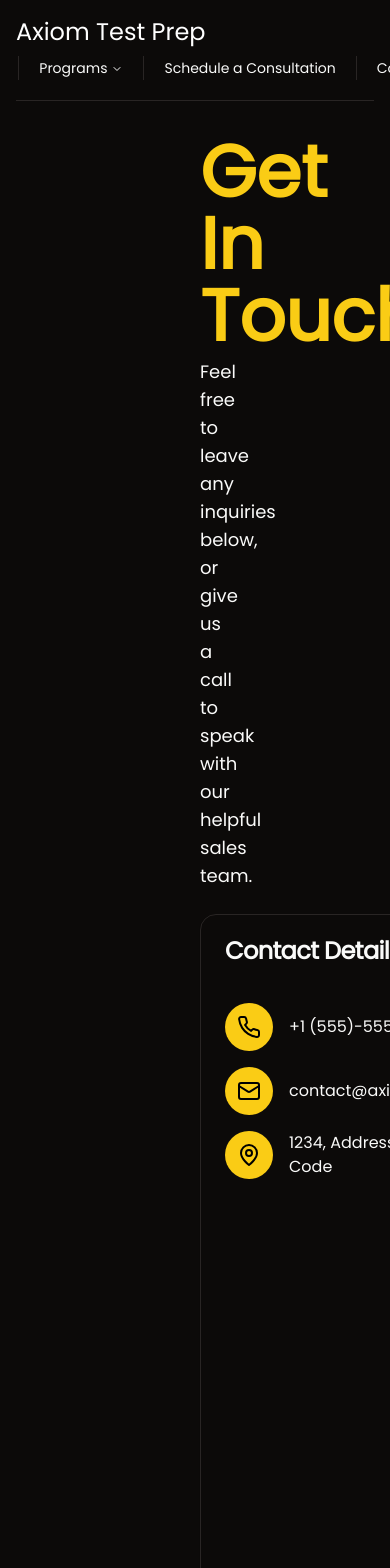
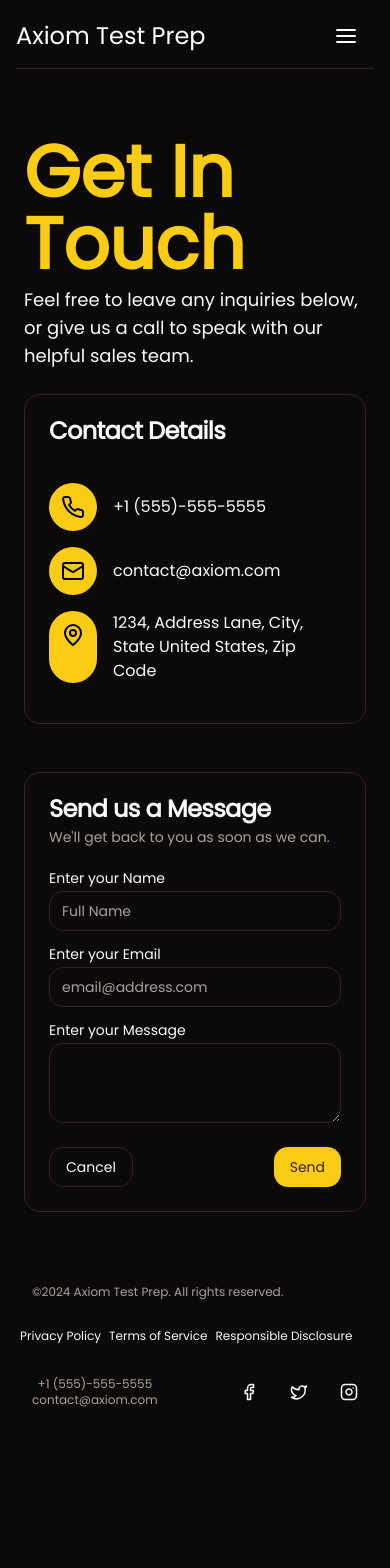
Before and after one commit to aaronzygala/tutoring_site, a Next.js app: page /contact-us in a window 390 px wide. Shown: the top 1568 px of the page. After the commit the page ends 1436 px from the top, so only its background shows below. Built offline with nearby package versions, Linux system fonts and the light colour scheme.

Commit message:
Updated Mobile UI, fixed navbar

```diff
--- a/src/app/about-us/page.tsx
+++ b/src/app/about-us/page.tsx
@@ -17,7 +17,7 @@ export default function ContactUs() {
     <main className="overflow-clip">
         <div className="min-h-screen">
 
-        <div className="flex flex-col items-left z-10 px-44 pt-4">
+        <div className="flex flex-col items-left z-10 lg:px-44 pt-4">
           <div className="mt-24">
             <Card className="border-none bg-transparent shadow-none">
               <div className="flex flex-col items-left">
@@ -27,7 +27,7 @@ export default function ContactUs() {
                   </div>
                   <span className="text-lg text-foreground">We are a small team of dedicated math-enthusiasts.</span>
                 </CardHeader>
-              <CardContent className="flex flex-row gap-12 w-full mt-6 justify-evenly">
+              <CardContent className="flex flex-col lg:flex-row gap-12 w-full mt-6 justify-evenly">
                   <InstructorCard
                     imageSrc={tempImage}
                     imageAlt={"A headshot of the instructor"}
--- a/src/app/contact-us/page.tsx
+++ b/src/app/contact-us/page.tsx
@@ -18,7 +18,7 @@ export default function ContactUs() {
     <main className="overflow-clip">
         <div className="min-h-screen">
 
-        <div className="flex flex-col items-left z-10 px-44 pt-4">
+        <div className="flex flex-col items-left z-10 lg:px-44 pt-4">
           <div className="mt-24">
             <Card className="border-none bg-transparent shadow-none">
               <div className="flex flex-col items-left">
@@ -28,8 +28,8 @@ export default function ContactUs() {
                   </div>
                   <span className="text-lg text-foreground">Feel free to leave any inquiries below, or give us a call to speak with our helpful sales team.</span>
                 </CardHeader>
-              <CardContent className="flex flex-row gap-12">
-                    <Card className="w-[900px]">
+              <CardContent className="flex flex-col lg:flex-row gap-12">
+                    <Card className="lg:w-[900px]">
                       <CardHeader >
                         <CardTitle>
                           Contact Details
--- a/src/app/layout.tsx
+++ b/src/app/layout.tsx
@@ -1,3 +1,4 @@
+"use client"
 import "@/app/globals.css"
 import { Poppins as FontSans } from "next/font/google"
 import { cn } from "@/lib/utils"
@@ -6,7 +7,7 @@ import Home from './page'
 import { ThemeProvider } from "@/components/theme-provider"
 import { Toaster } from "@/components/ui/toaster"
 import AOSProvider from "@/components/aos-provider"
-import React from "react"
+import React, { useState, useEffect } from "react";
 import { DesktopNavbar } from "@/components/navigation/desktop-nav"
 import { MobileNavbar } from "@/components/navigation/mobile-nav"
 import { Footer } from "@/components/landing-page-sections/footer"
@@ -18,6 +19,19 @@ const fontSans = FontSans({
 })
 
 export default function RootLayout({children } :{ children:React.ReactNode}) {
+  const [isMobile, setIsMobile] = useState(false);
+
+  useEffect(() => {
+    const handleResize = () => {
+      setIsMobile(window.innerWidth < 640);
+    };
+
+    handleResize();
+    window.addEventListener("resize", handleResize);
+
+    return () => window.removeEventListener("resize", handleResize);
+  }, []);
+
   return (
     <html lang="en" suppressHydrationWarning>
       <AOSProvider>
@@ -33,10 +47,8 @@ export default function RootLayout({children } :{ children:React.ReactNode}) {
               enableSystem
               disableTransitionOnChange
             >
-            <DesktopNavbar/>
-            {/* <span className="md:hidden">
-              <MobileNavbar/>
-            </span> */}
+
+            {isMobile ? <MobileNavbar/> : <DesktopNavbar/>}
             {children}
             <Footer/>
 
--- a/src/components/landing-page-sections/company-incentives.tsx
+++ b/src/components/landing-page-sections/company-incentives.tsx
@@ -99,7 +99,7 @@ function CardTest({title, description, imageAltDescription, imageSrc}: {title:st
               {title}
 
           </CardTitle>
-          <CardDescription className="text-background text-center w-96 justify-center ml-auto mr-auto">
+          <CardDescription className="text-background text-center w-[80%] justify-center ml-auto mr-auto">
             {description}
           </CardDescription>
         </CardHeader>
--- a/src/components/landing-page-sections/footer.tsx
+++ b/src/components/landing-page-sections/footer.tsx
@@ -11,13 +11,13 @@ export function Footer() {
         <div className="text-xs text-muted-foreground ml-4 lg:mt-auto lg:mb-auto">
             &copy;2024 Axiom Test Prep. All rights reserved.
         </div>
-        <div>
-            <Button className="hover:bg-transparent hover:text-muted-foreground" variant="ghost">Privacy Policy</Button>
-            <Button className="hover:bg-transparent hover:text-muted-foreground" variant="ghost">Terms of Service</Button>
-            <Button className="hover:bg-transparent hover:text-muted-foreground" variant="ghost">Responsible Disclosure</Button>
+        <div className="flex">
+            <Button className="p-1 hover:bg-transparent hover:text-muted-foreground text-xs lg:text-sm" variant="ghost">Privacy Policy</Button>
+            <Button className="p-1 hover:bg-transparent hover:text-muted-foreground text-xs lg:text-sm" variant="ghost">Terms of Service</Button>
+            <Button className="p-1 hover:bg-transparent hover:text-muted-foreground text-xs lg:text-sm" variant="ghost">Responsible Disclosure</Button>
         </div>
-        <div className="pl-4 lg:ml-auto flex flex-row">
-          <div className="flex gap-6 mt-auto mb-auto mr-12 text-center text-xs text-muted-foreground">
+        <div className="pl-4 lg:ml-auto flex flex-row justify-between">
+          <div className="flex flex-col lg:gap-6 mt-auto mb-auto lg:mr-12 text-center text-xs text-muted-foreground">
             <div className="">
                 +1 (555)-555-5555
             </div>
--- a/src/components/navigation/desktop-nav.tsx
+++ b/src/components/navigation/desktop-nav.tsx
@@ -15,8 +15,10 @@ import {
 import {
     Separator
 } from "@/components/ui/separator"
+import { usePathname } from 'next/navigation'
 
 export function DesktopNavbar() {
+  const currentPath = usePathname();
   return (
     <div className="fixed top-0 px-4 lg:px-44 pt-4 bg-background z-50 w-full">
       <div className="max-w-8xl pb-3 items-center justify-between text-sm lg:flex">
@@ -30,7 +32,7 @@ export function DesktopNavbar() {
           <NavigationMenuList>
             <NavigationMenuItem>
                 <Link href="/about-us" legacyBehavior passHref>
-                    <NavigationMenuLink className={navigationMenuTriggerStyle()}>
+                    <NavigationMenuLink className={cn(currentPath === "/about-us" ? "bg-accent mr-auto" : "bg-transparent mr-auto", navigationMenuTriggerStyle())}>
                         About Us
                     </NavigationMenuLink>
                 </Link>
@@ -50,7 +52,7 @@ export function DesktopNavbar() {
             <Separator orientation="vertical" className="h-6 bg-accent"/>
             <NavigationMenuItem>
                 <Link href="/scheduling" legacyBehavior passHref>
-                    <NavigationMenuLink className={navigationMenuTriggerStyle()}>
+                    <NavigationMenuLink className={cn(currentPath === "/scheduling" ? "bg-accent mr-auto" : "bg-transparent mr-auto", navigationMenuTriggerStyle())}>
                       Schedule a Consultation
                     </NavigationMenuLink>
                 </Link>
@@ -58,7 +60,7 @@ export function DesktopNavbar() {
             <Separator orientation="vertical" className="h-6 bg-accent"/>
             <NavigationMenuItem>
                 <Link href="/contact-us" legacyBehavior>
-                    <NavigationMenuLink className={navigationMenuTriggerStyle()}>
+                    <NavigationMenuLink className={cn(currentPath === "/contact-us" ? "bg-accent mr-auto" : "bg-transparent mr-auto", navigationMenuTriggerStyle())}>
                       Contact Us
                     </NavigationMenuLink>
                 </Link>
--- a/src/components/navigation/mobile-nav.tsx
+++ b/src/components/navigation/mobile-nav.tsx
@@ -28,46 +28,60 @@ import { Label } from "@/components/ui/label"
 import {
     Separator
 } from "@/components/ui/separator"
+import { Icons } from "@/components/icons"
+import { usePathname } from 'next/navigation'
 
 export function MobileNavbar() {
+  const currentPath = usePathname();
+
   return (
     <div className="fixed top-0 px-4 lg:px-44 pt-4 bg-background z-50 min-w-full">
-      <div className="lg:max-w-8xl pb-3 items-center justify-between text-sm lg:flex">
+      <div className="pb-3 items-center  text-sm flex lg:flex-row">
         <Link
-          className="text-white flex place-items-center text-2xl lg:pointer-events-auto lg:p-0"
+          className="text-white place-items-center text-2xl lg:pointer-events-auto lg:p-0"
           href="/"
         >
           Axiom Test Prep
         </Link>
         <Sheet>
             <SheetTrigger asChild >
-                <Button variant="outline" className="absolute right-0">Open</Button>
+                <Button variant="ghost" className="ml-auto"><Icons.alignJustify size={24}/></Button>
             </SheetTrigger>
-            <SheetContent side={"left"} className="w-[250px]">
+            <SheetContent side={"right"} className="w-[200px]">
                 <SheetHeader>
-                    <SheetTitle>Directory</SheetTitle>
+                    <SheetTitle className="font-bold text-left">Directory</SheetTitle>
+                    <Separator/>
                 </SheetHeader>
-                <div className="flex flex-col gap-4 mt-12">
-                        <Button className="bg-accent">
-                            <Link href="/scheduling" legacyBehavior passHref>
+                <div className="flex flex-col mt-2 ">
+                        <Link href="/about-us" legacyBehavior passHref>
+
+                            <Button variant="ghost" className={currentPath === "/about-us" ? "bg-accent mr-auto" : "bg-transparent mr-auto"}>
+                                <Icons.usersRound strokeWidth={0.8} size={16} className="mr-2"/>
                                 About Us
-                            </Link>
-                        </Button>
-                        <Button>
-                            <Link href="/programs" legacyBehavior passHref>
+                            </Button>
+                        </Link>
+                        <Link href="/programs" legacyBehavior passHref>
+
+                            <Button variant="ghost" className={currentPath === "/programs" ? "bg-accent mr-auto" : "bg-transparent mr-auto"}>
+                                <Icons.notebook strokeWidth={0.8} size={16} className="mr-2"/>
                                 Programs
-                            </Link>
-                        </Button>
-                        <Button>
-                            <Link href="/scheduling" legacyBehavior passHref>
-                                Schedule a Consultation
-                            </Link>
-                        </Button>
-                        <Button>
-                            <Link href="/contact-us" legacyBehavior passHref>
+                            </Button>
+                        </Link>
+                        <Link href="/scheduling" legacyBehavior passHref>
+
+                            <Button variant="ghost" className={currentPath === "/scheduling" ? "bg-accent mr-auto" : "bg-transparent mr-auto"}>
+                                <Icons.calendarDays strokeWidth={0.8} size={16} className="mr-2"/>
+                                Scheduling
+                            </Button>
+                        </Link>
+                        <Link href="/contact-us" legacyBehavior passHref>
+
+                            <Button variant="ghost" className={currentPath === "/contact-us" ? "bg-accent mr-auto" : "bg-transparent mr-auto"}>
+                                <Icons.send strokeWidth={0.8} size={16} className="mr-2" />
                                 Contact Us
-                            </Link>
-                        </Button>
+                            </Button>
+                        </Link>
+
                 </div>
             </SheetContent>
         </Sheet>
```
Also changed, not shown: src/components/icons.tsx (+10 -0 lines), src/components/landing-page-sections/how-it-works.tsx (+9 -9 lines).
